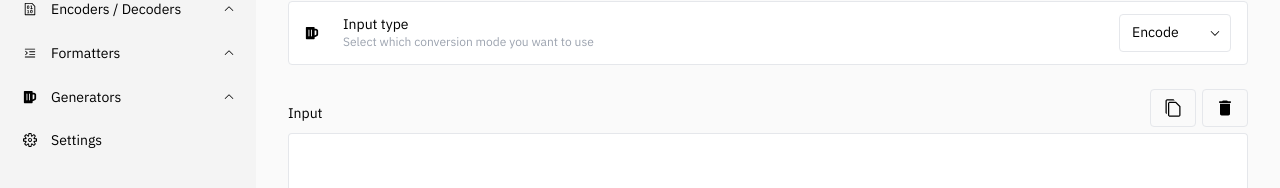
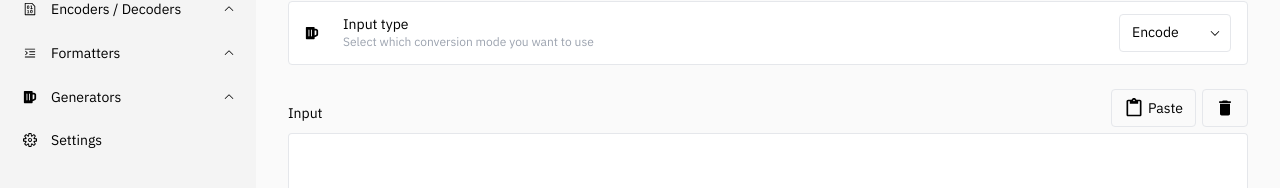
Before and after one commit to morinokami/DevToysWeb, a Next.js app: page /encoders-decoders/url in a window 1280 px wide. Shown: the part 157-345 px from the top of the page. Built offline with nearby package versions, Linux system fonts and the light colour scheme.

Commit message:
Add PasteButton component

```diff
--- /dev/null
+++ b/components/PasteButton.tsx
@@ -0,0 +1,27 @@
+import { IconPaste } from "../data/icon";
+import Button from "./Button";
+
+interface PasteButtonProps {
+  onClick: (text: string) => void;
+}
+
+const PasteButton: React.VFC<PasteButtonProps> = ({ onClick }) => {
+  return (
+    <Button
+      icon={IconPaste}
+      text="Paste"
+      onClick={async () => {
+        try {
+          const text = await navigator.clipboard.readText();
+          onClick(text);
+        } catch (e) {
+          if (e instanceof DOMException) {
+            window.alert(e.message);
+          }
+        }
+      }}
+    />
+  );
+};
+
+export default PasteButton;
--- a/data/icon.tsx
+++ b/data/icon.tsx
@@ -2,6 +2,7 @@ import { IconContext } from "react-icons";
 import { BsFileZip, BsTextIndentLeft } from "react-icons/bs";
 import { FaBeer, FaHtml5 } from "react-icons/fa";
 import {
+  MdContentPaste,
   MdDelete,
   MdFingerprint,
   MdOutlineLink,
@@ -55,6 +56,7 @@ const generateIconMedium = (Icon: React.VFC) => {
   return IconMedium;
 };
 export const IconCopy = generateIconMedium(VscCopy);
+export const IconPaste = generateIconMedium(MdContentPaste);
 export const IconDelete = generateIconMedium(MdDelete);
 
 // Sidebar Icons
--- a/pages/[category]/url.tsx
+++ b/pages/[category]/url.tsx
@@ -4,11 +4,12 @@ import CopyToClipboard from "react-copy-to-clipboard";
 
 import Button from "../../components/Button";
 import Configuration from "../../components/Configuration";
+import PasteButton from "../../components/PasteButton";
 import SectionHeader from "../../components/SectionHeader";
 import Select from "../../components/Select";
 import Spacer from "../../components/Spacer";
 import TextArea from "../../components/TextArea";
-import { IconBeerMini, IconCopy, IconDelete } from "../../data/icon";
+import { IconBeerMini, IconCopy, IconDelete, IconPaste } from "../../data/icon";
 import MainLayout from "../../layouts/MainLayout";
 
 const modes = [{ name: "Encode" }, { name: "Decode" }];
@@ -42,9 +43,7 @@ const Url: NextPage = () => {
       <div>
         <SectionHeader title="Input">
           <div className="flex">
-            <CopyToClipboard text={input}>
-              <Button icon={IconCopy} />
-            </CopyToClipboard>
+            <PasteButton onClick={setInput} />
             <Spacer x={6} />
             <Button
               icon={IconDelete}
```
